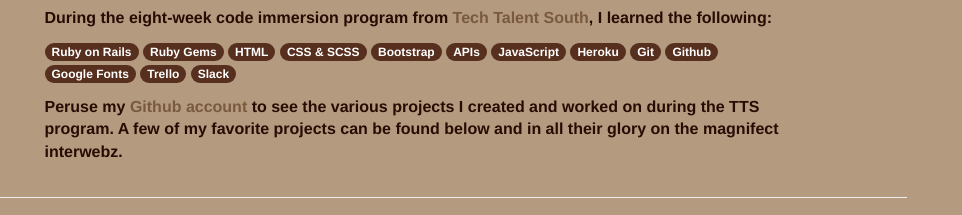
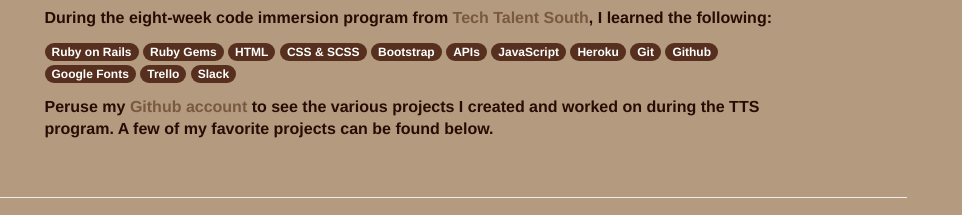
Before and after one commit to nickymast/nickymast.github.io, a plain HTML site: page index.html in a window 1280 px wide. Shown: the part 215-430 px from the top of the page, 318-1280 px from the left. Drawn offline with nearby package versions, Linux system fonts and the light colour scheme.

Commit message:
Updated intro paragraph

```diff
--- a/index.html
+++ b/index.html
@@ -67,7 +67,7 @@
         <span class="badge">Trello</span>
         <span class="badge">Slack</span>
         </p>
-        <p>Peruse my <a href="https://github.com/nickymast" target="blank">Github account</a> to see the various projects I created and worked on during the TTS program. A few of my favorite projects can be found below and in all their glory on the magnifect interwebz.
+        <p>Peruse my <a href="https://github.com/nickymast" target="blank">Github account</a> to see the various projects I created and worked on during the TTS program. A few of my favorite projects can be found below.
         </p>
       </div>
       <div class="col-sm-1">
```
